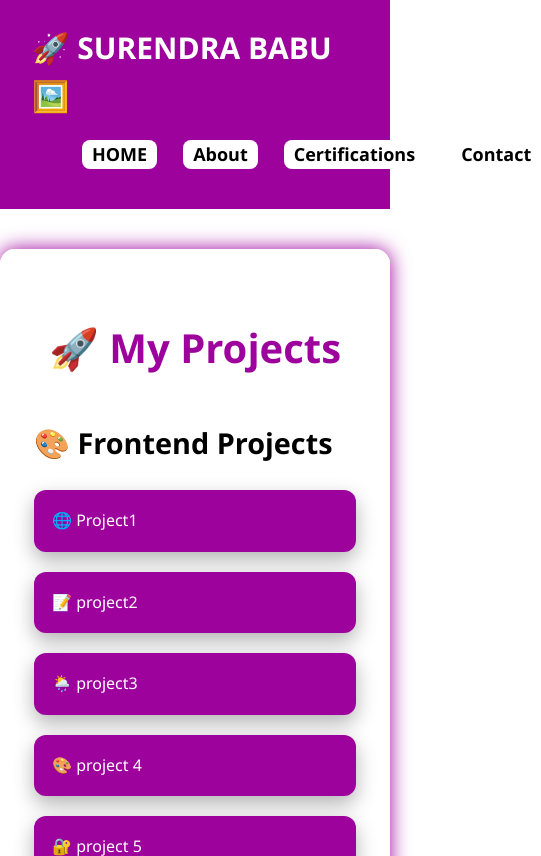
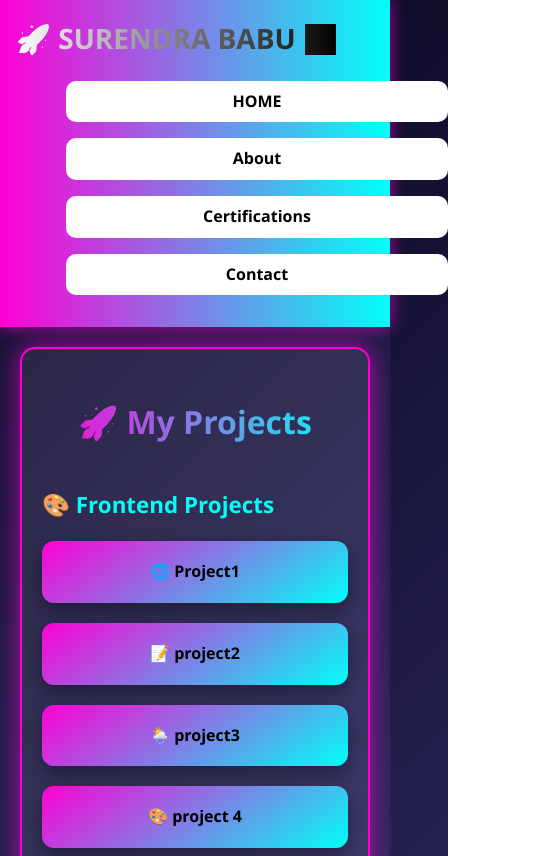
Before and after one commit to Surendra-Babu17/RESPONSIVE-Protofolio, a plain HTML site: page projects.html in a window 390 px wide. Shown: the top 856 px of the page, 541 px wide, since content can reach past the window. Drawn offline with Linux system fonts and the light colour scheme.

Commit message:
Update project.css

```diff
--- a/project.css
+++ b/project.css
@@ -1,40 +1,46 @@
-
 body {
   margin: 0;
   padding: 0;
   font-family: "Segoe UI", sans-serif;
-  /* background: linear-gradient(135deg, #0f2027, #203a43, #2c5364); */
-
+  background: linear-gradient(135deg, #0f0c29, #302b63, #24243e);
   color: #fff;
   line-height: 1.6;
-
 }
 
+/* Container */
 .container {
   max-width: 1000px;
   margin: 40px auto;
   padding: 30px;
-  background: rgba(255, 255, 255, 0.05);
+  background: rgba(255, 255, 255, 0.08);
   border-radius: 15px;
-  border: 4px solid ;
-  box-shadow: 0px 0px 20px rgb(157, 2, 157);
+  border: 2px solid #ff00d4;
+  box-shadow: 0px 0px 25px rgba(255, 0, 212, 0.7);
+  transition: 0.3s ease-in-out;
+}
+.container:hover {
+  box-shadow: 0px 0px 40px rgba(0, 255, 213, 0.9);
 }
 
+/* Headings */
 h1 {
   text-align: center;
   font-size: 2.5em;
   margin-bottom: 30px;
-  color: rgb(157, 2, 157);
+  background: linear-gradient(90deg, #ff00d4, #00fff7);
+  -webkit-background-clip: text;
+  -webkit-text-fill-color: transparent;
   animation: slideDown 1s ease-in-out;
 }
 
 h2 {
   margin-top: 40px;
   font-size: 1.8em;
-  color: black;
+  color: #00fff7;
   animation: slideDown 1s ease-in-out;
 }
 
+/* Project list */
 .project-list {
   list-style: none;
   padding: 0;
@@ -45,20 +51,23 @@ h2 {
 }
 
 .project-list li {
-  background: rgb(157, 2, 157);
+  background: linear-gradient(145deg, #ff00d4, #00fff7);
   padding: 18px;
   border-radius: 12px;
-  box-shadow: 0 8px 20px rgba(0, 0, 0, 0.3);
-  transition: transform 0.3s ease, background 0.3s ease;
+  box-shadow: 0 8px 20px rgba(0, 0, 0, 0.4);
+  transition: transform 0.3s ease, background 0.3s ease, color 0.3s;
   opacity: 0;
   animation: slideUp 0.6s forwards;
+  color: black;
+  font-weight: 600;
+  text-align: center;
 }
 
 .project-list li:hover {
-  transform: scale(1.05);
-  background: white;
-  box-shadow: 0px 0px 10px rgb(157, 2, 157);
-  color: rgb(157, 2, 157);
+  transform: scale(1.08);
+  background: linear-gradient(145deg, #00fff7, #ff00d4);
+  box-shadow: 0px 0px 20px #00fff7;
+  color: white;
 }
 
 /* Animations */
@@ -88,9 +97,11 @@ h2 {
   from { opacity: 0; }
   to { opacity: 1; }
 }
+
+/* Contact Section */
 .contact {
   padding: 50px 20px;
-  background: #0f2027;
+  background: linear-gradient(135deg, #141e30, #243b55);
   text-align: center;
   color: white;
 }
@@ -98,7 +109,9 @@ h2 {
 .contact h1 {
   font-size: 2.2em;
   margin-bottom: 10px;
-  color: #00ffd5;
+  background: linear-gradient(90deg, #00fff7, #ff00d4);
+  -webkit-background-clip: text;
+  -webkit-text-fill-color: transparent;
 }
 
 .contact p {
@@ -115,11 +128,10 @@ h2 {
 }
 
 .contact-card {
-  background: #16213e;
+  background: rgba(255, 255, 255, 0.05);
   padding: 20px;
-  width: 150px;
+  width: 160px;
   border-radius: 12px;
-  color: white;
   text-decoration: none;
   transition: transform 0.3s ease, background 0.3s ease;
   display: flex;
@@ -132,33 +144,35 @@ h2 {
   width: 40px;
   height: 40px;
   margin-bottom: 10px;
-  filter: brightness(1.2);
+  filter: brightness(1.3);
 }
 
 .contact-card:hover {
-  transform: scale(1.08);
-  background: #1a75ff;
+  transform: scale(1.1);
+  background: linear-gradient(135deg, #00fff7, #ff00d4);
+  color: white;
 }
+
+/* Navbar */
 .navbar {
   display: flex;
   flex-wrap: wrap;
   justify-content: space-between;
   align-items: center;
-  padding: 1.5rem 2rem;
+  padding: 1.2rem 2rem;
   position: sticky;
   top: 0;
   z-index: 1000;
-  box-shadow: 0px 0px 10px;
-  border-radius: 0px 0px 0px 0px;
-  animation: slideDown 1s ease-in-out;
+  box-shadow: 0px 0px 15px rgba(255, 0, 212, 0.7);
+  background: linear-gradient(90deg, #ff00d4, #00fff7);
+}
 
-
-  color: white;
-  background-color: rgb(157, 2, 157);
-}
 .logo {
-  font-size: 30px;
+  font-size: 28px;
   font-weight: bold;
+  background: linear-gradient(90deg, #fff, #000);
+  -webkit-background-clip: text;
+  -webkit-text-fill-color: transparent;
 }
 
 .nav-links {
@@ -170,18 +184,72 @@ h2 {
 
 .nav-links li {
   margin-left: 10px;
-  background-color: white;
-  border-radius: 8px;
 }
 
 .nav-links a {
-  color: BLACK;
+  color: black;
   text-decoration: none;
   font-size: 18px;
-  transition: color 0.3s;
   font-weight: 600;
-  padding: 10px;
+  padding: 10px 14px;
   border-radius: 10px;
-  /* box-shadow: 0px 0px 8px rgba(19, 19, 19, 0.3); */
-  /* border: 2px solid rgb(108, 102, 102); */
+  transition: 0.3s;
+  background: white;
 }
+
+.nav-links a:hover {
+  background: black;
+  color: white;
+  box-shadow: 0px 0px 15px #00fff7;
+}
+
+/* 🔹 Responsive Design */
+@media (max-width: 1024px) {
+  .container {
+    margin: 20px;
+    padding: 20px;
+  }
+  .nav-links a {
+    font-size: 16px;
+    padding: 8px 12px;
+  }
+}
+
+@media (max-width: 768px) {
+  .navbar {
+    flex-direction: column;
+    align-items: flex-start;
+    padding: 1rem;
+  }
+  .nav-links {
+    flex-direction: column;
+    width: 100%;
+    margin-top: 10px;
+  }
+  .nav-links li {
+    width: 100%;
+  }
+  .nav-links a {
+    display: block;
+    width: 100%;
+    text-align: center;
+  }
+}
+
+@media (max-width: 480px) {
+  h1 {
+    font-size: 2em;
+  }
+  h2 {
+    font-size: 1.4em;
+  }
+  .project-list {
+    grid-template-columns: 1fr;
+  }
+  .contact-card {
+    width: 100%;
+  }
+}
+a{
+  text-decoration: none;
+}
```
